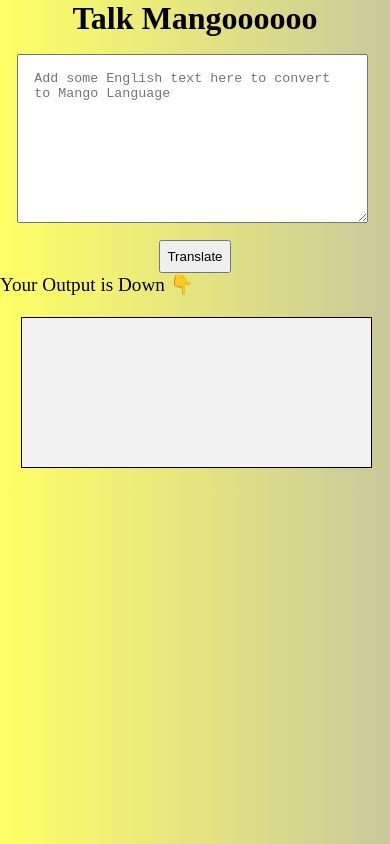
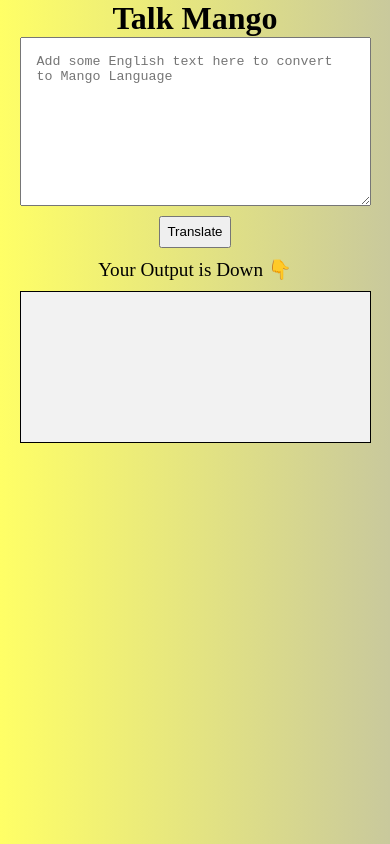
Before and after one commit to Preetham14321/Talk-Mango, a plain HTML site: page index.html in a window 390 px wide. Drawn offline with Linux system fonts and the light colour scheme.

Commit message:
fix : fixed responsive problem

```diff
--- a/index.html
+++ b/index.html
@@ -8,14 +8,14 @@
     <link rel="stylesheet" href="style.css" />
   </head>
   <body>
-    <h1 class="heading">Talk Mangoooooo</h1>
+    <h1 class="heading">Talk Mango</h1>
     <textarea
       class="textarea"
       id="txt-input"
       placeholder="Add some English text here to convert to Mango Language"
     ></textarea>
     <button id="btn-Translate">Translate</button>
-    <div style="font-size: larger">Your Output is Down 👇</div>
+    <div class="msg" style="font-size: larger">Your Output is Down 👇</div>
     <div class="output" id="output"></div>
     <script src="script.js"></script>
   </body>
--- a/style.css
+++ b/style.css
@@ -6,7 +6,7 @@
 body {
   background: linear-gradient(to right, rgb(255, 255, 102), rgb(201, 201, 156));
 }
-@media screen and (max-width: 726px) {
+@media screen and (max-width: 1000px) {
   .heading {
     text-align: center;
   }
@@ -14,8 +14,9 @@ body {
     width: 90vw;
     height: 20vh;
     display: block;
-    margin: 1.3em;
+
     padding: 1.2em;
+    margin: auto;
   }
   .output {
     border: 1px solid black;
@@ -32,6 +33,7 @@ body {
     display: block;
     margin: auto;
     padding: 0.5em;
+    margin-top: 10px;
 
     /* opacity: 0.5; */
   }
@@ -41,4 +43,11 @@ body {
     font-family: "Lucida Sans", "Lucida Sans Regular", "Lucida Grande",
       "Lucida Sans Unicode", Geneva, Verdana, sans-serif;
   }
+  .msg {
+    margin: 10px;
+    text-align: center;
+  }
+  .output {
+    margin: auto;
+  }
 }
```
